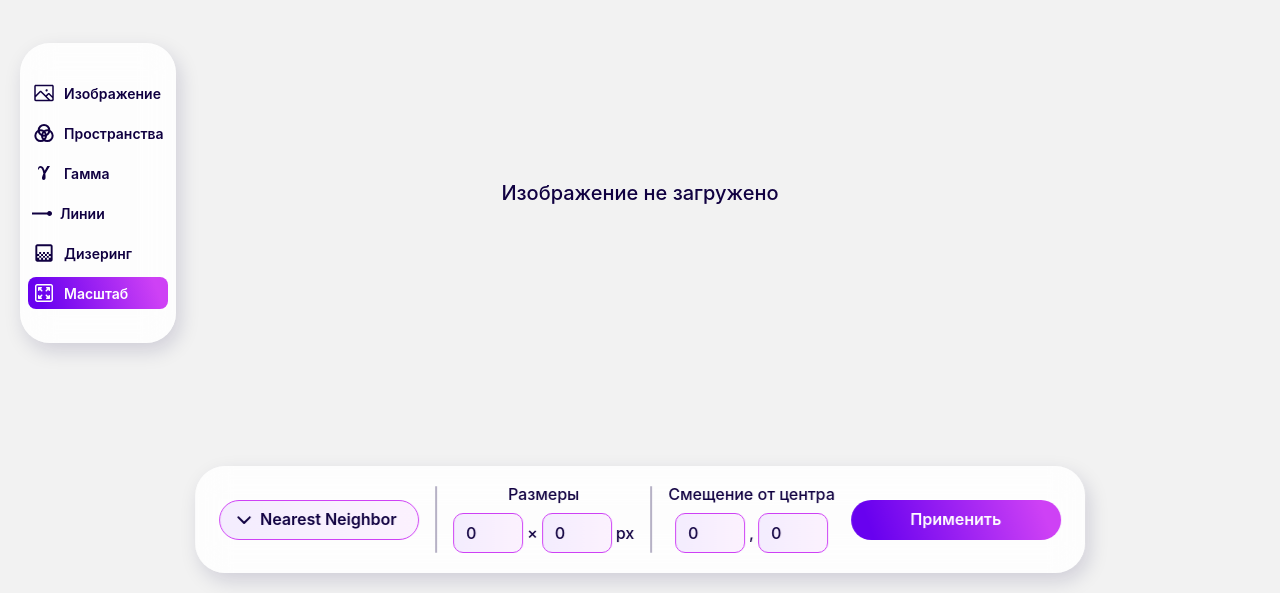
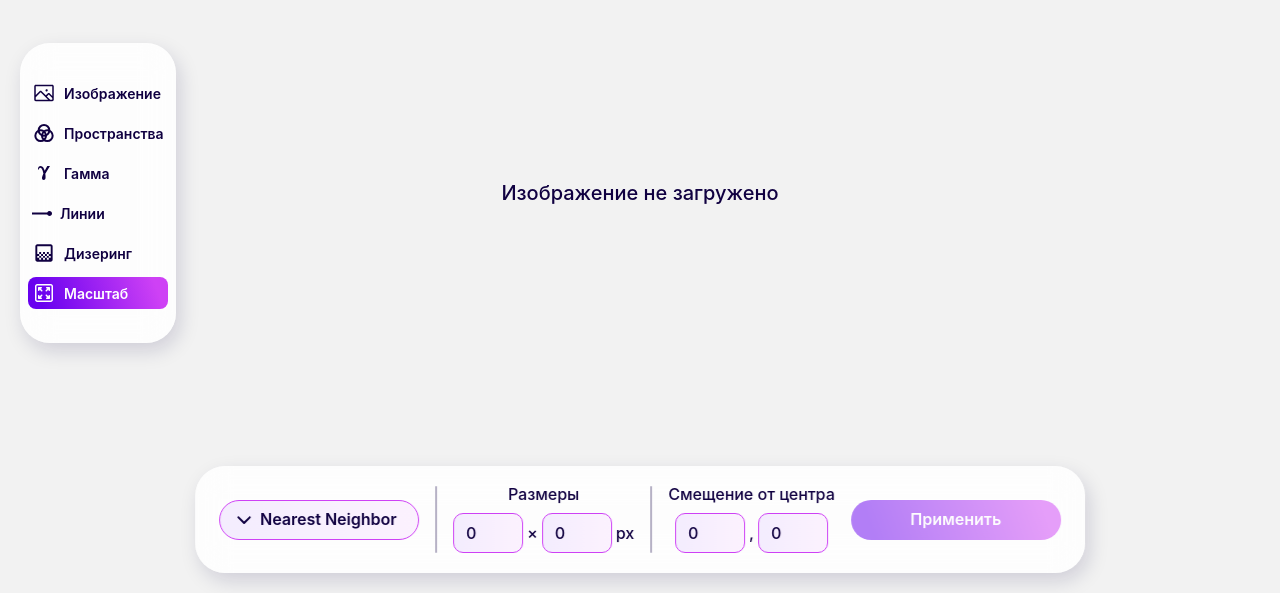
Before and after one commit to Made-In-Saratov/DrawMe, a React (Create React App) app in the folder DrawMe/: page / in a window 1280 px wide. Shown: the part 207-800 px from the top of the page. Built offline with nearby package versions, Linux system fonts and the light colour scheme.

Commit message:
feat: add constraints to inputs

```diff
--- a/DrawMe/src/app/pages/home/Scaling/index.tsx
+++ b/DrawMe/src/app/pages/home/Scaling/index.tsx
@@ -93,6 +93,16 @@ export default function Scaling() {
     }
   }, [dispatch, image, newHeight, newWidth, offsetX, offsetY, scalingAlgorithm])
 
+  const isDisabled =
+    Number(newWidth) < 1 ||
+    Number(newHeight) < 1 ||
+    Number(offsetX) > 0.5 ||
+    Number(offsetY) > 0.5 ||
+    Number(offsetX) < -0.5 ||
+    Number(offsetY) < -0.5 ||
+    (scalingAlgorithm === "BCSpline" &&
+      (Number(b) < 0 || Number(b) > 1 || Number(c) < 0 || Number(c) > 1))
+
   return (
     <>
       <Helmet>
@@ -175,7 +185,7 @@ export default function Scaling() {
           </>
         )}
 
-        <Button data-type="primary" onClick={handleApply}>
+        <Button data-type="primary" onClick={handleApply} disabled={isDisabled}>
           Применить
         </Button>
       </StyledEditWrapper>
```
